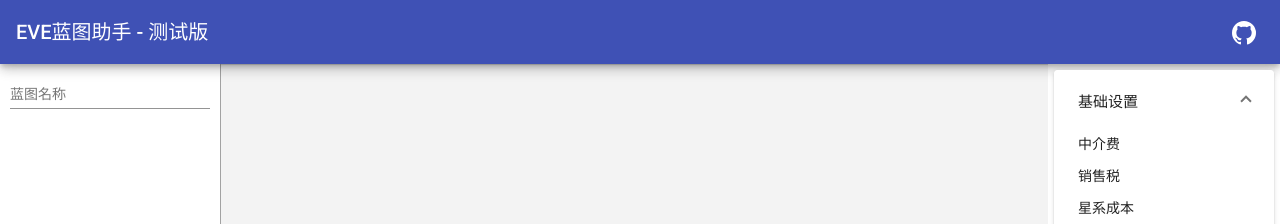
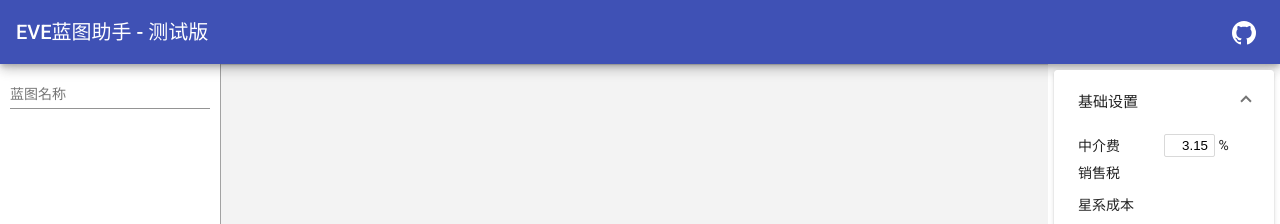
Before and after one commit to EVE-China/blueprint-assistant-web, an Angular app in the folder frontend/: page / in a window 1280 px wide. Both pictures are taken after a click on the button "基础设置". Shown: the top 224 px of the page. Built offline with nearby package versions, Linux system fonts and the light colour scheme.

Commit message:
让输入框支持输入小数。

```diff
--- a/frontend/src/app/component/blue-print-detail/blue-print-detail.component.scss
+++ b/frontend/src/app/component/blue-print-detail/blue-print-detail.component.scss
@@ -99,26 +99,6 @@
 
 }
 
-.number-input {
-  border: 1px solid #d9d9d9;
-  border-radius: 2px;
-  transition: all .3s;
-  padding: 3px 6px;
-  text-align: right;
-
-  &::-webkit-outer-spin-button,
-  &::-webkit-inner-spin-button {
-    -webkit-appearance: none;
-  }
-
-  &:focus {
-    border-color: #3371b6;
-    border-right-width: 1px!important;
-    outline: 0;
-    box-shadow: 0 0 0 2px rgba(24,144,255,.2);
-  }
-}
-
 .sub-title {
   margin: 6px 0;
   font-size: 20px;
--- a/frontend/src/app/component/bonus/bonus.component.html
+++ b/frontend/src/app/component/bonus/bonus.component.html
@@ -3,7 +3,12 @@
     <mat-expansion-panel-header>
       <mat-panel-title>基础设置</mat-panel-title>
     </mat-expansion-panel-header>
-    <p>中介费</p>
+    <div class="row">
+      <div class="label">中介费</div>
+      <div class="input">
+        <input class="number-input" style="width: 37px;" type="number" numberOnly float min="3" max="5" value="3.15" /> %
+      </div>
+    </div>
     <p>销售税</p>
     <p>星系成本</p>
     <p>制造税</p>
--- a/frontend/src/app/component/bonus/bonus.component.scss
+++ b/frontend/src/app/component/bonus/bonus.component.scss
@@ -1,3 +1,18 @@
 :host {
   display: block;
 }
+
+.row {
+  display: flex;
+  flex-direction: row;
+  align-items: center;
+  margin-bottom: 6px;
+
+  & > * {
+    width: 50%;
+  }
+
+  & > .label {
+    cursor: default;
+  }
+}
--- a/frontend/src/app/directive/number-only.directive.ts
+++ b/frontend/src/app/directive/number-only.directive.ts
@@ -4,6 +4,12 @@ import { Directive, ElementRef, HostListener, Input } from '@angular/core';
   selector: 'input[numberOnly]'
 })
 export class NumberOnlyDirective {
+
+  /**
+   * 是否允许小数
+   */
+  @Input()
+  float = false;
 
   @Input()
   min: string;
@@ -17,10 +23,11 @@ export class NumberOnlyDirective {
 
   @HostListener('input', ['$event']) onInputChange(event) {
     const initalValue = this._el.nativeElement.value;
-    this._el.nativeElement.value = initalValue.replace(/[^0-9]*/g, '');
+    this._el.nativeElement.value = initalValue.replace(this.getRegex(), '');
     if ( initalValue !== this._el.nativeElement.value) {
       event.stopPropagation();
     }
+
     if (null == initalValue || '' === initalValue) {
       event.stopPropagation();
       this._el.nativeElement.value = this.min;
@@ -36,10 +43,17 @@ export class NumberOnlyDirective {
   }
 
   private getMin(): number {
-    return parseInt(this.min, 10);
+    return parseFloat(this.min);
   }
 
   private getMax(): number {
-    return parseInt(this.max, 10);
+    return parseFloat(this.max);
+  }
+
+  private getRegex() {
+    if (false === this.float || null == this.float) {
+      return /[^0-9]*/g;
+    }
+    return /[^0-9.]*/g;
   }
 }
--- a/frontend/src/styles.scss
+++ b/frontend/src/styles.scss
@@ -15,3 +15,23 @@ body { margin: 0; font-family: -apple-system,BlinkMacSystemFont,Helvetica Neue,P
 ::-webkit-scrollbar-track {
   background-color: #e4e4e4ab;
 }
+
+.number-input {
+  border: 1px solid #d9d9d9;
+  border-radius: 2px;
+  transition: all .3s;
+  padding: 3px 6px;
+  text-align: right;
+
+  &::-webkit-outer-spin-button,
+  &::-webkit-inner-spin-button {
+    -webkit-appearance: none;
+  }
+
+  &:focus {
+    border-color: #3371b6;
+    border-right-width: 1px!important;
+    outline: 0;
+    box-shadow: 0 0 0 2px rgba(24,144,255,.2);
+  }
+}
```
